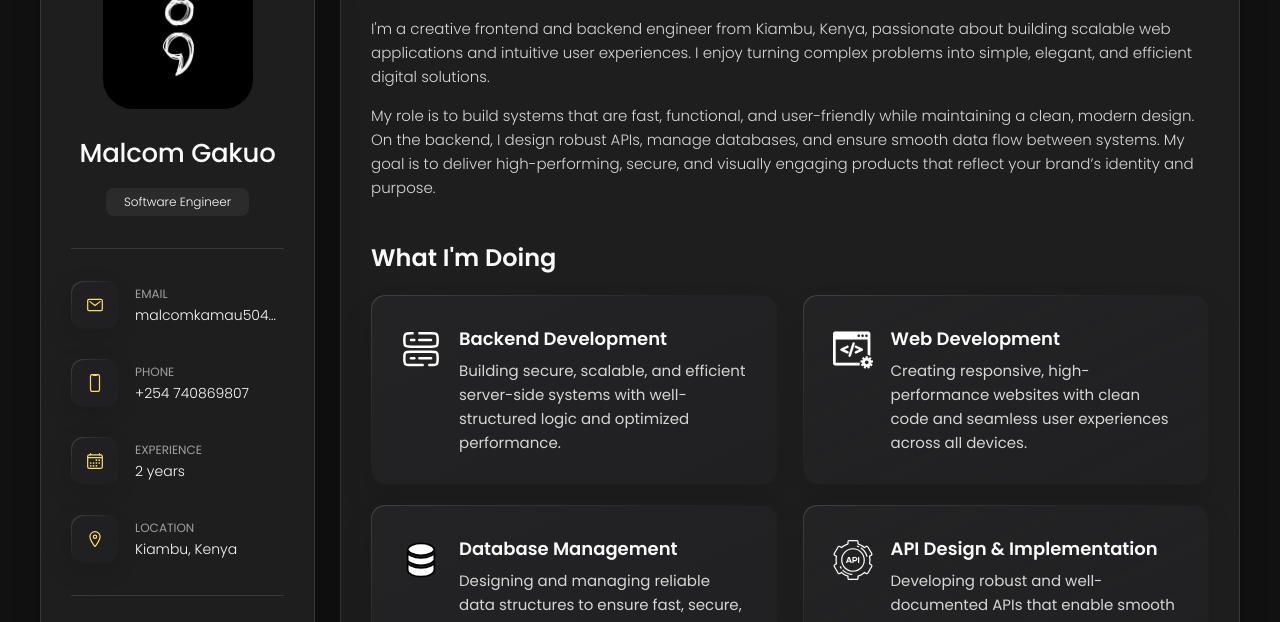
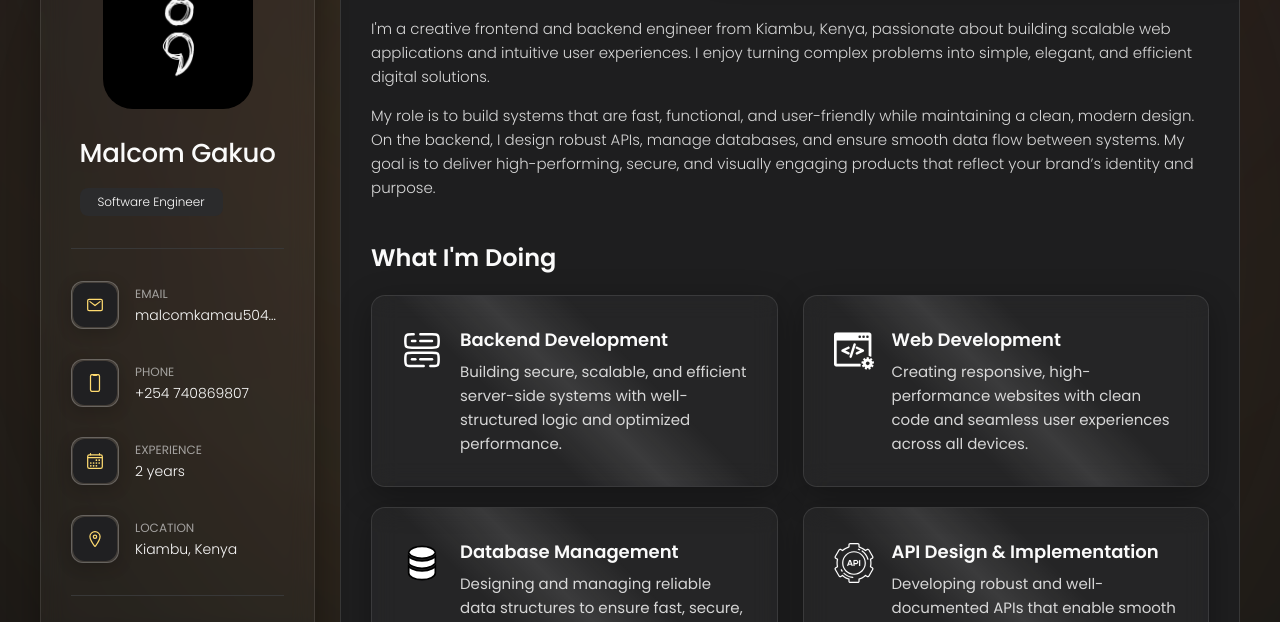
Before and after one commit to malcomkamau/Portfolio, a website built with Vite: page client/index.html in a window 1280 px wide. Shown: the part 162-784 px from the top of the page. Built offline with nearby package versions, Linux system fonts and the light colour scheme; some packages are replaced by stand-ins of ours; files whose address does not match are found by name.

Commit message:
feat: Introduce various UI animations and glassmorphism effects including aurora background, text glitches, and blur animations.

```diff
--- a/client/index.html
+++ b/client/index.html
@@ -27,6 +27,9 @@
   </head>
 
   <body>
+    <!-- Aurora Background -->
+    <div class="aurora-bg"></div>
+
     <!--
     - #MAIN
   -->
@@ -36,7 +39,7 @@
       - #SIDEBAR
     -->
 
-      <aside class="sidebar" data-sidebar>
+      <aside class="sidebar glass-surface" data-sidebar>
         <div class="sidebar-info">
           <figure class="avatar-box">
             <img
@@ -49,7 +52,7 @@
           <div class="info-content">
             <h1 class="name" title="Malcom Gakuo">Malcom Gakuo</h1>
 
-            <p class="title">Software Engineer</p>
+            <p class="title glitch-text">Software Engineer</p>
           </div>
 
           <button class="info_more-btn" data-sidebar-btn>
@@ -64,7 +67,7 @@
 
           <ul class="contacts-list">
             <li class="contact-item">
-              <div class="icon-box">
+              <div class="icon-box glass-icon">
                 <ion-icon name="mail-outline"></ion-icon>
               </div>
 
@@ -78,7 +81,7 @@
             </li>
 
             <li class="contact-item">
-              <div class="icon-box">
+              <div class="icon-box glass-icon">
                 <ion-icon name="phone-portrait-outline"></ion-icon>
               </div>
 
@@ -92,7 +95,7 @@
             </li>
 
             <li class="contact-item">
-              <div class="icon-box">
+              <div class="icon-box glass-icon">
                 <ion-icon name="calendar-outline"></ion-icon>
               </div>
 
@@ -104,7 +107,7 @@
             </li>
 
             <li class="contact-item">
-              <div class="icon-box">
+              <div class="icon-box glass-icon">
                 <ion-icon name="location-outline"></ion-icon>
               </div>
 
@@ -157,12 +160,12 @@
       - #main-content
     -->
 
-      <div class="main-content">
+      <div class="main-content letter-glitch-bg">
         <!--
         - #NAVBAR
       -->
 
-        <nav class="navbar">
+        <nav class="navbar glass-surface">
           <ul class="navbar-list">
             <li class="navbar-item">
               <button class="navbar-link active" data-nav-link>
@@ -194,7 +197,7 @@
 
         <article class="about active" data-page="about">
           <header>
-            <h2 class="h2 article-title">About me</h2>
+            <h2 class="h2 article-title blur-text">About me</h2>
           </header>
 
           <section class="about-text">
@@ -223,7 +226,7 @@
             <h3 class="h3 service-title">What i'm doing</h3>
 
             <ul class="service-list">
-              <li class="service-item">
+              <li class="service-item glass-surface glare-hover">
                 <div class="service-icon-box">
                   <img
                     src="/assets/images/icon-backend.svg"
@@ -244,7 +247,7 @@
                 </div>
               </li>
 
-              <li class="service-item">
+              <li class="service-item glass-surface glare-hover">
                 <div class="service-icon-box">
                   <img
                     src="/assets/images/icon-web.svg"
@@ -264,7 +267,7 @@
                 </div>
               </li>
 
-              <li class="service-item">
+              <li class="service-item glass-surface glare-hover">
                 <div class="service-icon-box">
                   <img
                     src="/assets/images/icon-db.svg"
@@ -284,7 +287,7 @@
                 </div>
               </li>
 
-              <li class="service-item">
+              <li class="service-item glass-surface glare-hover">
                 <div class="service-icon-box">
                   <img
                     src="/assets/images/icon-api.svg"
@@ -365,13 +368,13 @@
                     class="h4 testimonials-item-title"
                     data-testimonials-title
                   >
-                    Qrib (may have been rebranded)
+                    Qrib
                   </h4>
 
                   <div class="testimonials-text" data-testimonials-text>
                     <p>
                       Malcom served as a highly dedicated full-stack
-                      developer at our real estate company (may have been rebranded), where they
+                      developer at our real estate company, where they
                       engineered reliable, scalable platforms that
                       streamlined property listings, client interactions,
                       and transaction workflows. They worked on both
@@ -488,8 +491,8 @@
               </li>
 
               <li class="clients-item">
-                <a href="#" target="_blank">
-                  <img src="/assets/images/logo-qrib.webp" alt="Qrib (may have been rebranded)" />
+                <a href="https://qrib.vercel.app" target="_blank">
+                  <img src="/assets/images/logo-qrib.webp" alt="Qrib" />
                 </a>
               </li>
             </ul>
@@ -502,7 +505,7 @@
 
         <article class="resume" data-page="resume">
           <header>
-            <h2 class="h2 article-title">Resume</h2>
+            <h2 class="h2 article-title blur-text">Resume</h2>
           </header>
 
           <section class="timeline">
@@ -645,7 +648,7 @@
 
         <article class="portfolio" data-page="portfolio">
           <header>
-            <h2 class="h2 article-title">Portfolio</h2>
+            <h2 class="h2 article-title blur-text">Portfolio</h2>
           </header>
 
           <section class="projects">
@@ -710,7 +713,7 @@
 
         <article class="blog" data-page="blog">
           <header>
-            <h2 class="h2 article-title">Blog</h2>
+            <h2 class="h2 article-title blur-text">Blog</h2>
           </header>
 
           <section class="blog-posts">
@@ -988,7 +991,7 @@
 
         <article class="contact" data-page="contact">
           <header>
-            <h2 class="h2 article-title">Contact</h2>
+            <h2 class="h2 article-title blur-text">Contact</h2>
           </header>
 
           <section class="mapbox" data-mapbox>
--- /dev/null
+++ b/client/src/animations.css
@@ -0,0 +1,195 @@
+/* Aurora Background */
+.aurora-bg {
+  position: fixed;
+  top: 0;
+  left: 0;
+  width: 100%;
+  height: 100%;
+  z-index: -1;
+  overflow: hidden;
+  background: var(--smoky-black);
+}
+
+.aurora-bg::before {
+  content: "";
+  position: absolute;
+  top: -60%;
+  left: -60%;
+  width: 220%;
+  height: 220%;
+  background: radial-gradient(circle at 50% 50%,
+    hsla(45, 100%, 72%, 0.15),
+    hsla(35, 100%, 68%, 0.08) 30%,
+    transparent 60%);
+  filter: blur(100px);
+  animation: aurora-rotate 25s linear infinite;
+}
+
+.aurora-bg::after {
+  content: "";
+  position: absolute;
+  top: -60%;
+  left: -60%;
+  width: 220%;
+  height: 220%;
+  background: radial-gradient(circle at 70% 30%,
+    hsla(45, 54%, 58%, 0.1),
+    hsla(0, 43%, 51%, 0.05) 25%,
+    transparent 55%);
+  filter: blur(120px);
+  animation: aurora-rotate 35s linear infinite reverse;
+}
+
+@keyframes aurora-rotate {
+  from { transform: rotate(0deg); }
+  to { transform: rotate(360deg); }
+}
+
+/* Glass Icons */
+.glass-icon {
+  background: rgba(255, 255, 255, 0.1) !important;
+  backdrop-filter: blur(5px) !important;
+  border: 1px solid rgba(255, 255, 255, 0.2) !important;
+  box-shadow: 0 4px 15px rgba(0, 0, 0, 0.2) !important;
+  color: var(--orange-yellow-crayola) !important;
+}
+
+/* Letter Glitch Background Effect */
+.letter-glitch-bg {
+  position: relative;
+  overflow: hidden;
+}
+
+.letter-glitch-bg::before {
+  content: "01";
+  position: absolute;
+  font-family: monospace;
+  font-size: 10px;
+  color: rgba(255, 255, 255, 0.03);
+  top: 0;
+  left: 0;
+  width: 100%;
+  height: 100%;
+  pointer-events: none;
+  z-index: 0;
+  display: flex;
+  flex-wrap: wrap;
+  word-break: break-all;
+  animation: bg-glitch-anim 5s infinite steps(1);
+}
+
+@keyframes bg-glitch-anim {
+  0% { content: "0101100101"; }
+  25% { content: "1100101011"; }
+  50% { content: "1011010010"; }
+  75% { content: "0011101001"; }
+}
+
+.glass-surface {
+  background: rgba(255, 255, 255, 0.03) !important;
+  backdrop-filter: blur(12px) !important;
+  border: 1px solid rgba(255, 255, 255, 0.1) !important;
+  box-shadow: 0 8px 32px 0 rgba(0, 0, 0, 0.3) !important;
+}
+
+.glass-surface::before {
+  display: none !important; /* Remove old gradient backgrounds */
+}
+
+/* Glare Hover Effect */
+.glare-hover {
+  position: relative;
+  overflow: hidden;
+}
+
+.glare-hover::after {
+  content: "";
+  position: absolute;
+  top: -100%;
+  left: -100%;
+  width: 300%;
+  height: 300%;
+  background: linear-gradient(45deg,
+    transparent 0%,
+    rgba(255, 255, 255, 0) 45%,
+    rgba(255, 255, 255, 0.1) 50%,
+    rgba(255, 255, 255, 0) 55%,
+    transparent 100%);
+  transition: 0s;
+  pointer-events: none;
+  z-index: 10;
+}
+
+.glare-hover:hover::after {
+  top: 100%;
+  left: 100%;
+  transition: 0.8s ease-in-out;
+}
+
+/* Blur Text Animation */
+.blur-text {
+  animation: blur-in 1s ease forwards;
+  opacity: 0;
+  filter: blur(10px);
+}
+
+@keyframes blur-in {
+  to {
+    opacity: 1;
+    filter: blur(0);
+  }
+}
+
+/* Gradual Blur Animation */
+.gradual-blur {
+  mask-image: linear-gradient(to bottom, black 50%, transparent 100%);
+  backdrop-filter: blur(10px);
+}
+
+/* Letter Glitch Utility */
+.glitch-text {
+  position: relative;
+  display: inline-block;
+}
+
+.glitch-text::before,
+.glitch-text::after {
+  content: attr(data-text);
+  position: absolute;
+  top: 0;
+  left: 0;
+  width: 100%;
+  height: 100%;
+  background: var(--smoky-black);
+  clip: rect(0, 900px, 0, 0);
+}
+
+.glitch-text:hover::before {
+  left: 2px;
+  text-shadow: -1px 0 #ff00c1;
+  animation: glitch-anim 2s infinite linear alternate-reverse;
+}
+
+.glitch-text:hover::after {
+  left: -2px;
+  text-shadow: -1px 0 #00fff9;
+  animation: glitch-anim2 3s infinite linear alternate-reverse;
+}
+
+@keyframes glitch-anim {
+  0% { clip: rect(10px, 9999px, 85px, 0); }
+  20% { clip: rect(63px, 9999px, 15px, 0); }
+  40% { clip: rect(32px, 9999px, 91px, 0); }
+  60% { clip: rect(8px, 9999px, 47px, 0); }
+  80% { clip: rect(95px, 9999px, 12px, 0); }
+  100% { clip: rect(54px, 9999px, 86px, 0); }
+}
+
+@keyframes glitch-anim2 {
+  0% { clip: rect(31px, 9999px, 25px, 0); }
+  20% { clip: rect(13px, 9999px, 75px, 0); }
+  40% { clip: rect(62px, 9999px, 41px, 0); }
+  60% { clip: rect(98px, 9999px, 57px, 0); }
+  80% { clip: rect(45px, 9999px, 82px, 0); }
+  100% { clip: rect(74px, 9999px, 16px, 0); }
+}
--- a/client/src/main.js
+++ b/client/src/main.js
@@ -1,6 +1,7 @@
 // Import styles
 import './style.css';
 import './search.css';
+import './animations.css';
 import emailjs from '@emailjs/browser';
 import { blogPosts as dataBlogPosts, portfolioItems as dataPortfolioItems } from './data.js';
 
@@ -415,3 +416,61 @@ backBtn.addEventListener("click", function () {
 // Initial Page Load
 const initialPage = document.querySelector(".navbar-link.active")?.innerText.toLowerCase().trim() || "about";
 showPage(initialPage);
+
+/**
+ * Premium UI Animations
+ */
+
+// Decrypted Text Animation
+function decryptText(element, targetText, duration = 1000) {
+  const chars = "ABCDEFGHIJKLMNOPQRSTUVWXYZabcdefghijklmnopqrstuvwxyz0123456789!@#$%^&*()_+";
+  const start = performance.now();
+  const originalText = element.innerText;
+
+  function update(now) {
+    const elapsed = now - start;
+    const progress = Math.min(elapsed / duration, 1);
+
+    let currentText = "";
+    for (let i = 0; i < targetText.length; i++) {
+      if (i < targetText.length * progress) {
+        currentText += targetText[i];
+      } else {
+        currentText += chars[Math.floor(Math.random() * chars.length)];
+      }
+    }
+
+    element.innerText = currentText;
+
+    if (progress < 1) {
+      requestAnimationFrame(update);
+    }
+  }
+
+  requestAnimationFrame(update);
+}
+
+// Letter Glitch Effect
+function initGlitch() {
+  const glitchElements = document.querySelectorAll(".glitch-text");
+  glitchElements.forEach(el => {
+    el.setAttribute("data-text", el.innerText);
+  });
+}
+
+// Initialize premium effects
+document.addEventListener("DOMContentLoaded", () => {
+  const nameElement = document.querySelector(".name");
+  if (nameElement) {
+    const targetName = nameElement.innerText;
+    decryptText(nameElement, targetName, 1500);
+  }
+
+  initGlitch();
+
+  // Apply gradual blur to scrollable areas
+  const scrollables = document.querySelectorAll(".has-scrollbar");
+  scrollables.forEach(el => {
+    el.classList.add("gradual-blur");
+  });
+});
```
Also changed, not shown: client/dist/index.html.
